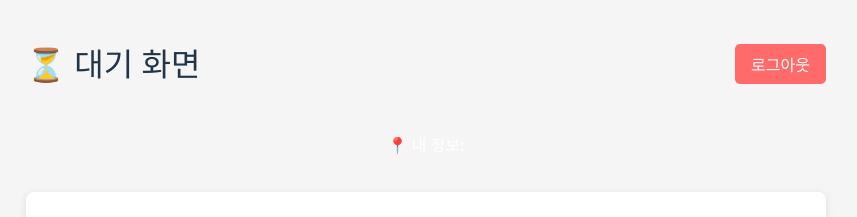
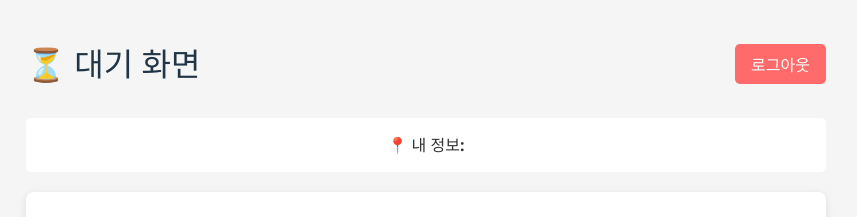
Before and after one commit to QC03/Hopscotch, a React (Vite) app in the folder Client/: page /waiting in a window 1280 px wide. Shown: the top 217 px of the page, without its empty margins (214-1071 px from the left). Built offline with nearby package versions, Linux system fonts and the light colour scheme; no server answers; sample sign-in values are in the browser's storage.

Commit message:
Fix: 게임 종료시 관리자 페이지의 참가 플레이어가 초기화되지 않는 현상 수정

```diff
--- a/Client/src/pages/AdminPage.jsx
+++ b/Client/src/pages/AdminPage.jsx
@@ -27,12 +27,17 @@ const AdminPage = () => {
   useEffect(() => {
     if (!isAuthenticated) return;
 
+
+    const handleEndGame = () => {
+      setPlayers([]);
+      setGameStarted(false);
+      setGameEnded(true);
+      console.log("게임이 종료되었습니다. 관리자 페이지가 초기화됩니다.");
+    }
+
     socket.on("waiting/players", (playerList) => setPlayers(playerList));
     socket.on("game/start", () => setGameStarted(true));
-    socket.on("game/result", () => {
-      setGameStarted(false);
-      setGameEnded(true);
-    });
+    socket.on("game/result", handleEndGame);
 
     return () => {
       socket.off("waiting/players");
--- a/Client/src/pages/WaitingPage.jsx
+++ b/Client/src/pages/WaitingPage.jsx
@@ -58,7 +58,7 @@ const WaitingPage = () => {
         </div>
 
         {currentPlayer && (
-          <div style={{ backgroundColor: currentPlayer.color, padding: "15px", borderRadius: "5px", marginBottom: "20px", color: "white", textAlign: "center" }}>
+          <div style={{ backgroundColor: "#ffffff", padding: "15px", borderRadius: "5px", marginBottom: "20px", color: "#333", textAlign: "center" }}>
             <strong>📍 내 정보: {currentPlayer.nickname}</strong>
           </div>
         )}
```
